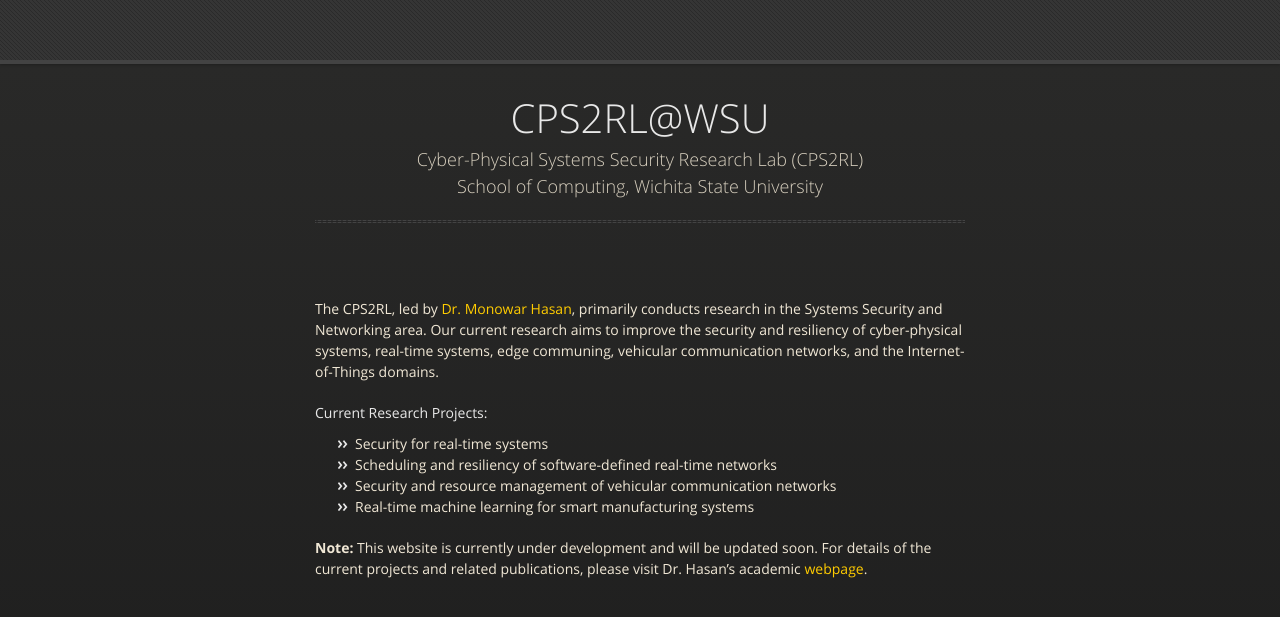
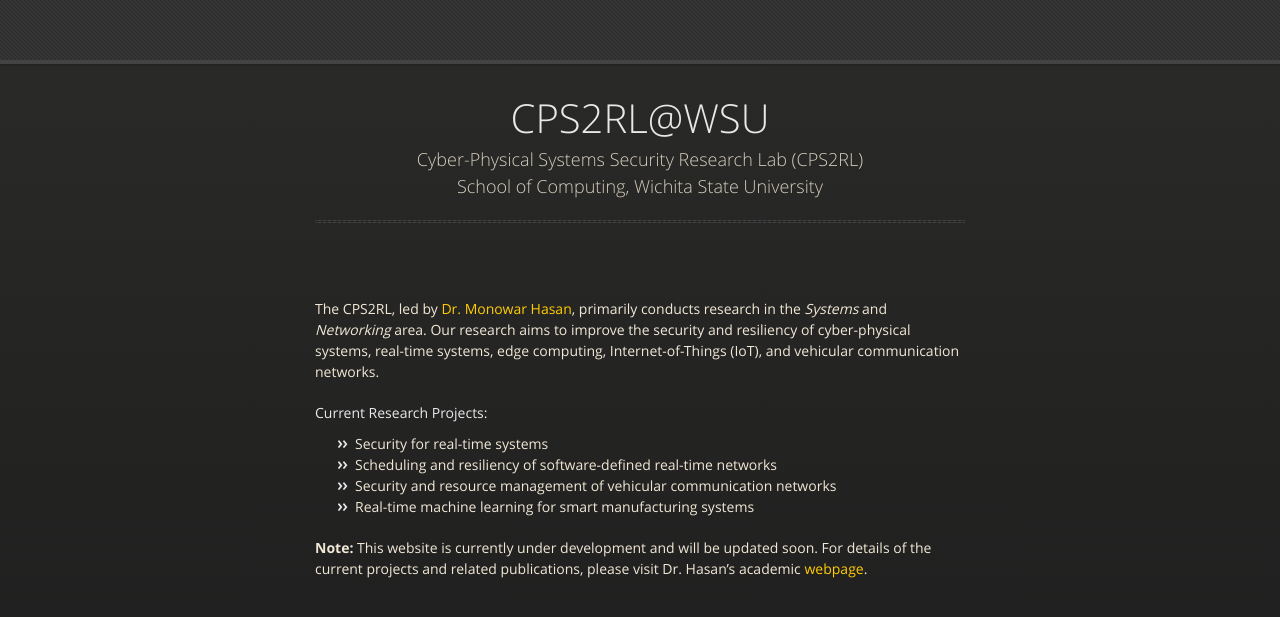
Before and after one commit to CPS2RL/cps2rl.github.io, a Jekyll site: the page built from index.md, in a window 1280 px wide. Shown: the top 617 px of the page. Built offline with Jekyll 4.4.1, drawn with Linux system fonts in a browser that asks for light colours; the repository's description, which GitHub fills in, is left out.

Commit message:
fix layout

```diff
--- a/index.md
+++ b/index.md
@@ -4,7 +4,7 @@ layout: default
 
 
 
-The CPS2RL, led by [Dr. Monowar Hasan](http://monowarhasan.info/){:target="_blank"}, primarily conducts research in the Systems Security and Networking area. Our current research aims to improve the security and resiliency of cyber-physical systems, real-time systems, edge communing, vehicular communication networks, and the Internet-of-Things domains.
+The CPS2RL, led by [Dr. Monowar Hasan](http://monowarhasan.info/){:target="_blank"}, primarily conducts research in the *Systems* and *Networking* area. Our research aims to improve the security and resiliency of cyber-physical systems, real-time systems, edge computing, Internet-of-Things (IoT), and vehicular communication networks.
 
 #### Current Research Projects:
 
```
